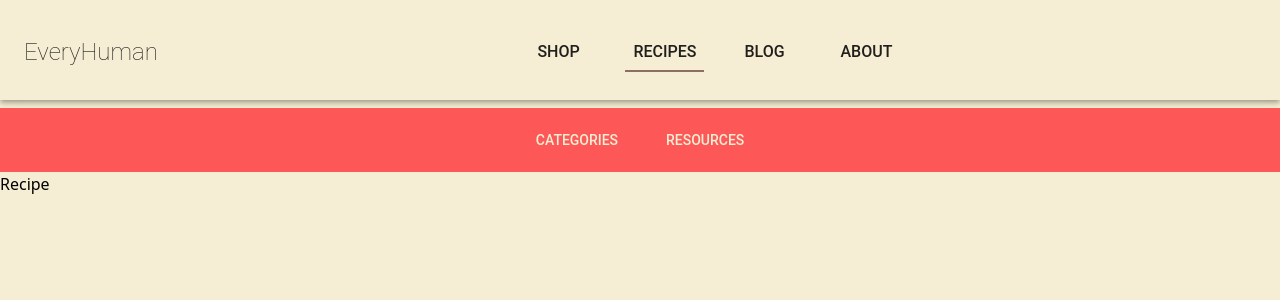
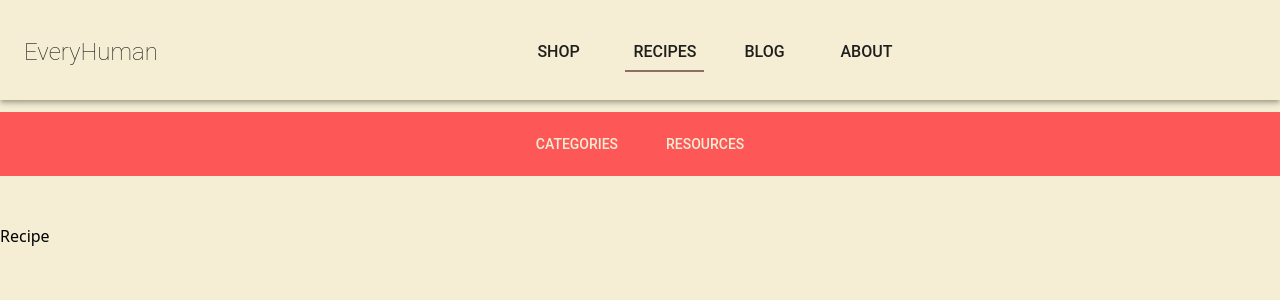
Before and after one commit to alieslam/Scentronix, a Next.js app: page /recipes in a window 1280 px wide. Shown: the top 300 px of the page. Built offline with nearby package versions, Linux system fonts and the light colour scheme.

Commit message:
Added scroll up/down animation instead of Sliding

```diff
--- a/src/components/AppBar.jsx
+++ b/src/components/AppBar.jsx
@@ -1,28 +1,27 @@
 "use client";
 import * as React from "react";
 import AppBar from "@mui/material/AppBar";
-import { Slide } from "@mui/material";
-import useScrollTrigger from '@mui/material/useScrollTrigger';
-
-function HideOnScroll(props) {
-  const { children, window } = props;
-  const trigger = useScrollTrigger({
-    target: window ? window() : undefined,
-  });
-
-  return (
-    <Slide appear={false} direction="down" in={!trigger}>
-      {children}
-    </Slide>
-  );
-}
+import { Collapse, Slide } from "@mui/material";
+import useScrollTrigger from "@mui/material/useScrollTrigger";
+import RecipesSubBar from "./RecipesSubBar";
+import { useScrollDirection } from "@/hooks/scrollHook";
 
 function ResponsiveAppBar(props) {
-  const { children, appBarStyle, containerStyle } = props
+  const { children, appBarStyle, route } = props;
+  const scrollDirection = useScrollDirection();
   return (
-    <HideOnScroll {...props}>
-      <AppBar {...appBarStyle}>{children}</AppBar>
-    </HideOnScroll>
+    <>
+      {/* <HideOnScroll {...props}> */}
+      <div
+        className={`sticky ${
+          scrollDirection === "down" ? "-top-28" : "top-0"
+        } h-28 transition-all duration-500 z-10`}
+      >
+        <AppBar {...appBarStyle}>{children}</AppBar>
+        {route === "recipes" && <RecipesSubBar />}
+      </div>
+      {/* </HideOnScroll> */}
+    </>
   );
 }
 export default ResponsiveAppBar;
--- /dev/null
+++ b/src/hooks/scrollHook.js
@@ -0,0 +1,27 @@
+import React, { useState, useEffect } from "react";
+
+export function useScrollDirection() {
+  const [scrollDirection, setScrollDirection] = useState(null);
+
+  useEffect(() => {
+    let lastScrollY = window.pageYOffset;
+
+    const updateScrollDirection = () => {
+      const scrollY = window.pageYOffset;
+      const direction = scrollY > lastScrollY ? "down" : "up";
+      if (
+        direction !== scrollDirection &&
+        (scrollY - lastScrollY > 1 || scrollY - lastScrollY < -1)
+      ) {
+        setScrollDirection(direction);
+      }
+      lastScrollY = scrollY > 0 ? scrollY : 0;
+    };
+    window.addEventListener("scroll", updateScrollDirection); // add event listener
+    return () => {
+      window.removeEventListener("scroll", updateScrollDirection); // clean up
+    };
+  }, [scrollDirection]);
+
+  return scrollDirection;
+}
```
